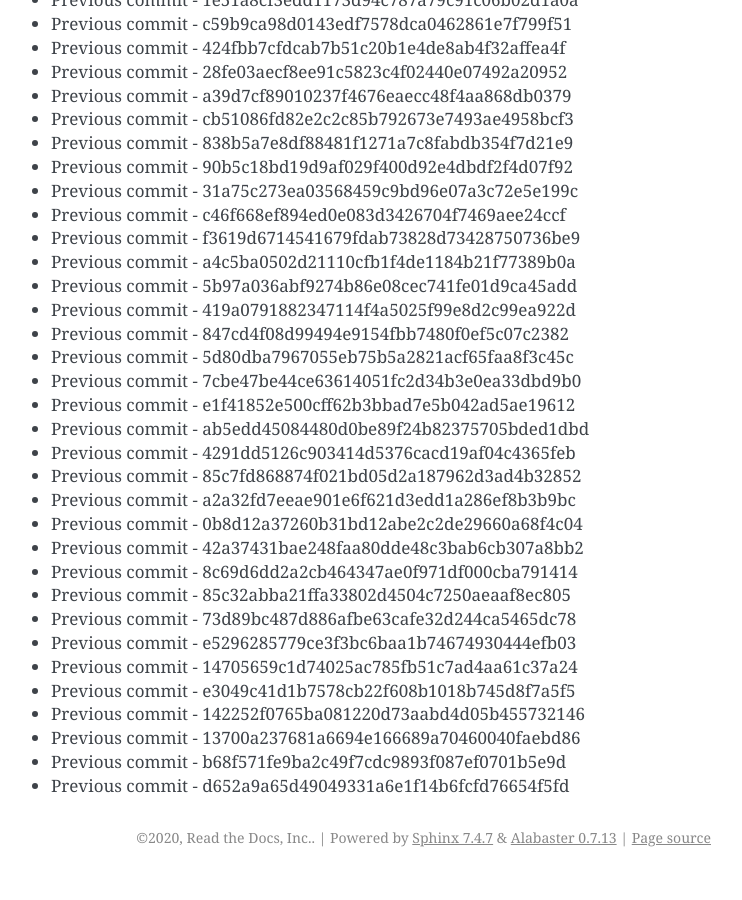
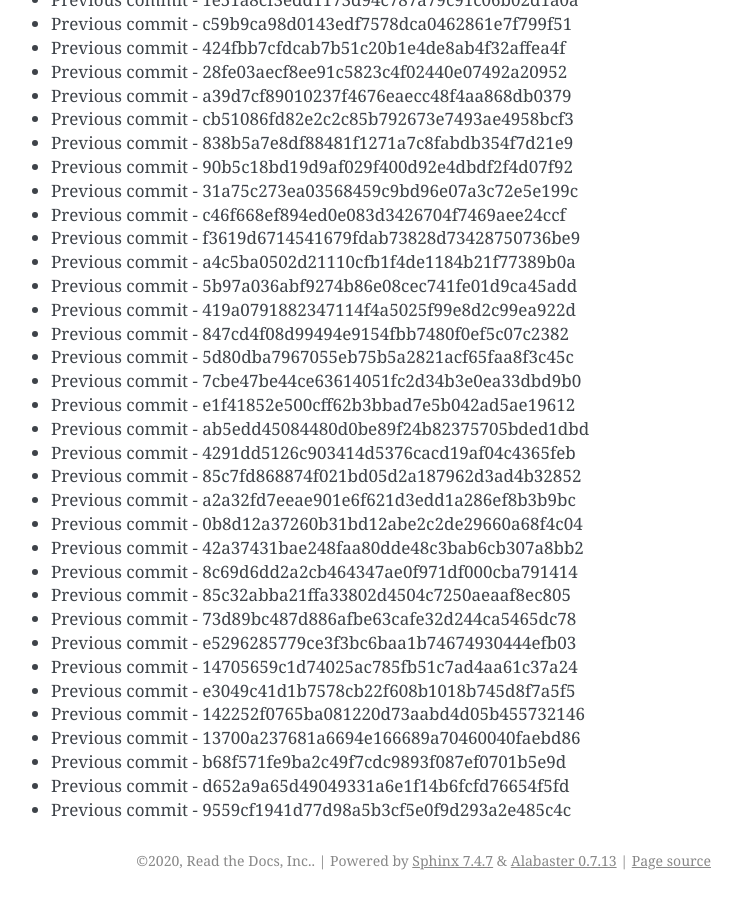
Before and after one commit to readthedocs/rtd-git-stresstest, a Sphinx documentation site: the page built from docs/updates.rst, in a window 1280 px wide and 900 px high, scrolled down 35113 px. Shown: the whole window, without its empty margins (399-1141 px from the left). Built offline with Sphinx 7.4.7, drawn with Linux system fonts in a browser that asks for light colours; before the commit the page ends 35990 px from its top, so only the background shows below that.

Commit message:
Generating commit from previous: 9559cf1941d77d98a5b3cf5e0f9d293a2e485c4c

```diff
--- a/docs/updates.rst
+++ b/docs/updates.rst
@@ -1507,3 +1507,4 @@ It can be tested for any performance characteristics.
 * Previous commit - 13700a237681a6694e166689a70460040faebd86
 * Previous commit - b68f571fe9ba2c49f7cdc9893f087ef0701b5e9d
 * Previous commit - d652a9a65d49049331a6e1f14b6fcfd76654f5fd
+* Previous commit - 9559cf1941d77d98a5b3cf5e0f9d293a2e485c4c
```
